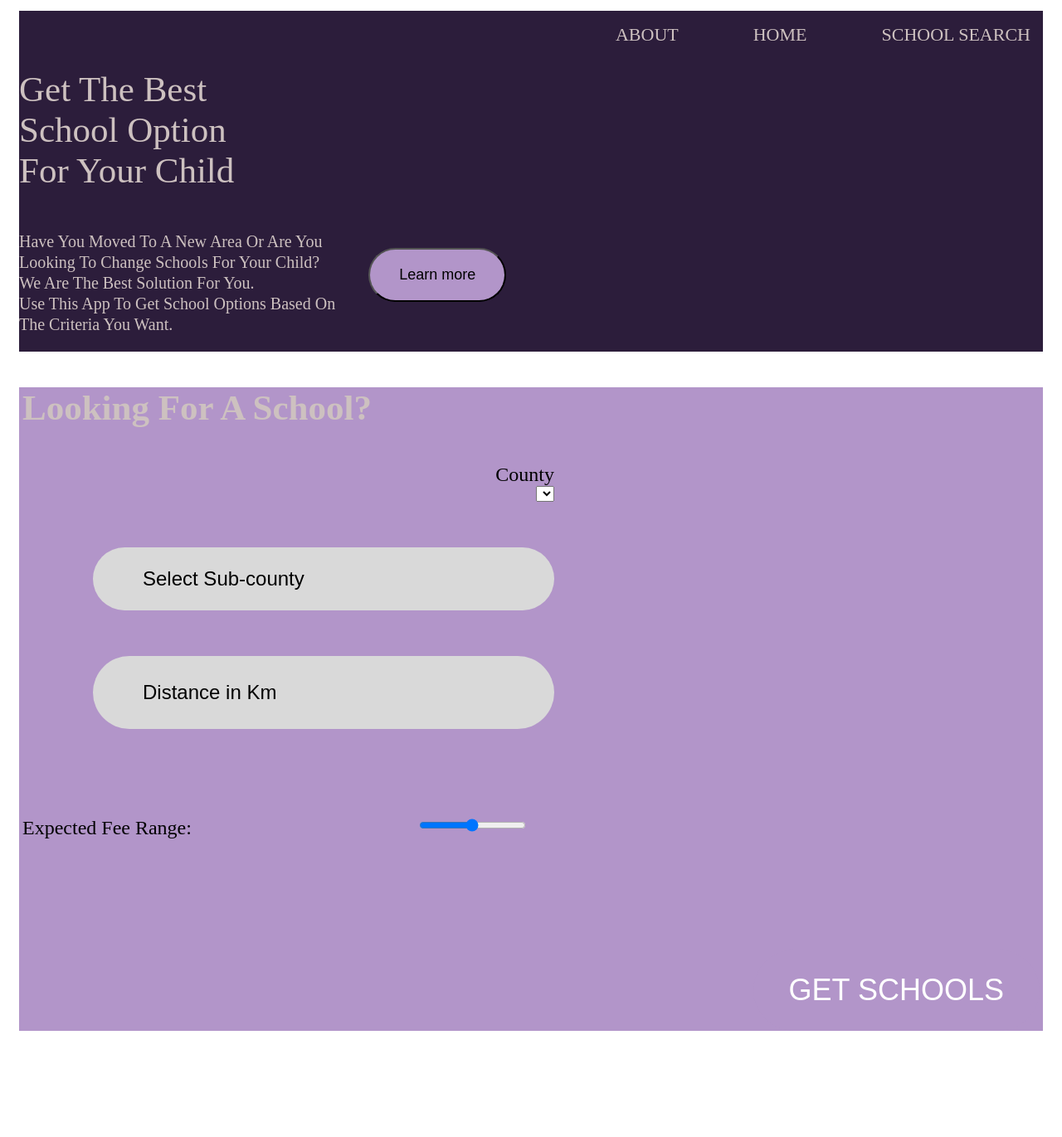
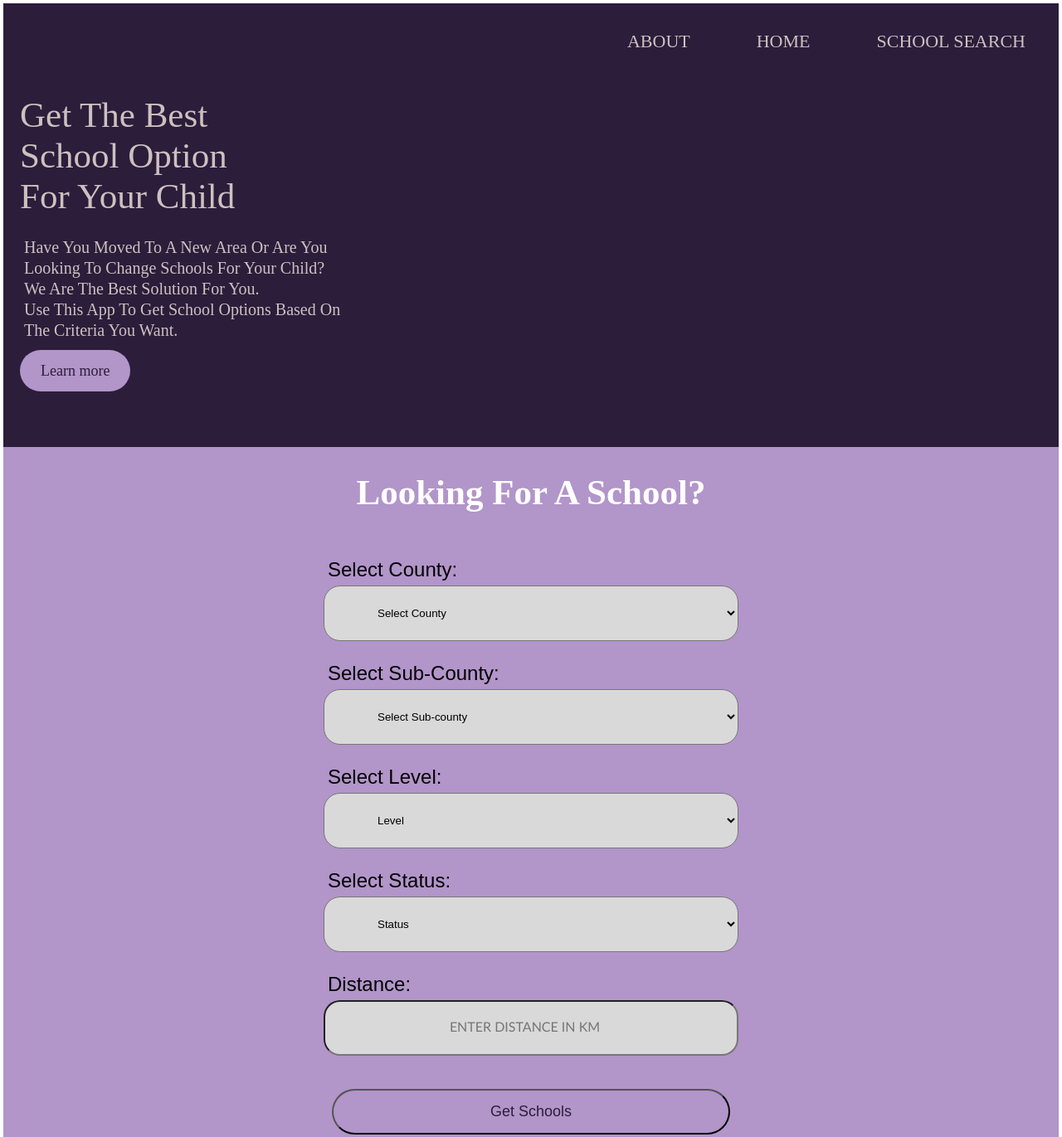
Before and after one commit to ElvineJoy/Primary-School-Recommendation, a website: page index.html in a window 1280 px wide. Shown: the top 1371 px of the page at 83% size. Before the commit the page ends 1256 px from the top, so only its background shows below. Drawn offline with Linux system fonts and the light colour scheme; no server answers; a web font is replaced by a local one.

Commit message:
Design achieved , ie html and css

```diff
--- a/index.html
+++ b/index.html
@@ -19,45 +19,61 @@
       </div>
     </nav>
 
-      <div class="section-1">
-        <h1>Get The Best<br>School Option <br>For Your Child</h1>
+    <div class= "section-1">
+      <h1>Get The Best<br>School Option <br>For Your Child</h1>
 
-          <p>Have you moved to a new area or are you <br>looking to change schools for your
-            child?<br> We are the best solution for you. <br/>
-            Use this app to get school options based on <br>the criteria you want.</p>
-        <div>
-        <div class="btn"> <button type="button" id="Learn-more" >Learn more</button>
-          </div>
-    </header>
+      <p>Have you moved to a new area or are you <br>looking to change schools for your
+        child?<br> We are the best solution for you. <br>
+        Use this app to get school options based on <br>the criteria you want.
+      </p>
+      <a href="#" class="button">Learn more</a>
+      </div>
 
-    <section class="search-schoOls">
+  </header>
+
+    <section class="search-schools">
           <div class="container">
             <h3>Looking For A School?</h3>
             <form id="form">
 
               <div class="form">
-                <label for="County" id="county-name">County</label>
+                <label for="county">Select County:</label>
                 <!-- Dropdown Options -->
                 <select name="county" id="county">
-                <option value="#"></option>
+                <option value="#">Select County</option>
                 </select>
-                </div>
 
-              <div class="form">
-                <labelSelect County</div>
-              <div class="div-12">Select Sub-county</div>
-              <div class="div-13">Distance in Km</div>
-            </div>
-            <div class="div-14">
-              <label for = "Fee range"> Expected Fee Range: </label>
-              <input type="range" id="Fee" min="0" max="1,000,000">
+                <label for="sub" id="sub">Select Sub-County:</label>
+                 <!-- Dropdown Options -->
+                 <select name="subcounty" id="subcounty">
+                  <option value="#">Select Sub-county</option>
+                  </select>
 
-            <div class="button" id="Search">GET SCHOOLS</div>
+                <label for="level">Select Level:</label>
+                  <!-- Dropdown Options -->
+                 <select name="level" id="level">
+                  <option value="#">Level</option>
+                  </select>
+
+                  <label for="status">Select Status:</label>
+                  <!-- Dropdown Options -->
+                  <select name="status" id="status">
+                   <option value="#">Status</option>
+                   </select>
+
+                   <label for ="Distance" id="Distance">Distance:</label>
+                  <!-- Dropdown Options -->
+                  <input type="number" name="distance" placeholder="Enter distance in KM">
+
+                   <input type="button" value="Get Schools">
+              </div>
+            </form>
           </div>
-        </div>
-      </div>
-    </div>
-    </div>
+
+          <div id="'result"></div>
+
+    </section>
+
     <script type="text/javascript" src="./index.js"></script>
     </main>
 
--- a/style/style.css
+++ b/style/style.css
@@ -1,20 +1,13 @@
 @import url('https://fonts.googleapis.com/css2?family=Aclonica&display=swap');
 
-*::after {
-  margin: 50px;
-  padding: 50px;
+*,*::before, *::after{
+  margin: 0;
+  padding: 0;
   box-sizing: border-box;
 }
 
 body, button, input, textarea {
   font-family: Aclonica, sans-serif;
-}
-
-header{
-  width:100%;
-  background-color: #2c1d3b;
-  overflow: hidden;
-  height: auto;
 }
 
 body{
@@ -23,22 +16,23 @@ body{
   font-size: 24px;
   background-color: #fff;
   font-weight: 400;
-    padding: 68px 0 25px;
-    padding: 5px 5px;
-    font: Aclonica;
+  padding: 4px 4px;
 }
 
-main {
-    margin-left: 10px;
-    margin-right: 10px;
+header{
+  width:100%;
+  background-color: #2c1d3b;
+  overflow: hidden;
+  height: auto;
+  margin: 0 auto;
 }
 
-nav {
+nav{
   width: 100%;
   position: relative;
   z-index: 50;
-    margin-bottom: 70px;
 }
+
 
 .nav-bar{
     display: flex;
@@ -46,7 +40,7 @@ nav {
     align-items: center;
     height: 5rem;
     float: right;
-    margin-top: 0px;
+    margin-top: 5px;
   }
 
 ul{
@@ -58,87 +52,59 @@ nav {
   a{
     color: #cdc1c0;
     text-decoration: none;
-    padding-left: 75px;
-    padding-right: 15px;
-    display: inline-block;
-    line-height: 1;
+    padding-left: 40px;
+    padding-right: 40px;
     font: 22px Aclonica;
-
   }
 
   .nav-bar a:hover{
     background-color: #b295c9;
   }
 
-  .div-3 {
-    display: flex;
-    margin-top: 138px;
-    width: 100%;
-    flex-direction: column;
-    align-items: start;
-    padding: 0 77px;
-  }
-
-  .section-1 h1 {
+h1 {
     text-overflow: ellipsis;
     white-space: nowrap;
-    margin-top: 20px;
     font: 43px Aclonica;
     text-wrap: wrap;
     color: #cdc1c0;
+    padding: 10px;
+    margin-top: 40px;
   }
 
-  .paragraph {
-    color: #cdc1c0;
-    font-family: Aclonica, sans-serif;
-    margin-top: 0px;
-
-  }
 
   p {
     color: #cdc1c0;
     text-align: left;
-    float: left;
     line-height: 25px;
     font-family: Aclonica;
     text-transform: capitalize;
     font-size: smaller;
-    max-width: 100%;
+    padding: 15px;
+    margin-bottom: 5px;
   }
 
-  button {
-    font-family: Aclonica, sans-serif;
+  a.button , input[type="button"]{
     font-size: large;
-    border-radius: 45px;
+    border-radius: 35px;
     background-color: #b295c9;
     text-align: center;
     justify-content: center;
-    padding: 20px 35px;
-    display: inline-block;
+    padding: 15px 25px;
     margin: 40px;
-
+    color: #2c1d3b;
+    margin: 10px;
   }
 
-  .btn {
-    display: inline-block;
-    position: absolute;
-  }
-button:hover {
+button:hover, .button:hover{
   background-color: beige;
 }
 
-.section-2 {
-    border-radius: 73px;
-    mix-blend-mode: soft-light;
-    /* background-color: #856577; */
-    align-self: stretch;
-    display: flex;
-    margin-top: 41px;
-    align-items: center;
-    font-size: 38px;
-    text-align: center;
-    justify-content: center;
-    padding: 40px 60px;
+.section-1 {
+    margin-top: 30px;
+    padding: 30px 10px;
+    margin-bottom: 50px;
+    position: relative;
+    width: 100%;
   }
 
   .container {
@@ -153,114 +119,55 @@ button:hover {
   }
 
   h3 {
-    color: #cdc1c0;
+    color: #ffff;
     font-size: 43px;
-    position: relative;
+    padding: 30px;
+    text-align: center;
+  }
 
-
-  }
-  .div-8 {
+  #form {
     display: flex;
-    width: 973px;
     max-width: 100%;
     flex-direction: column;
   }
   .form {
-    align-self: end;
+    align-self: center;
     display: flex;
-    width: 641px;
-    max-width: 100%;
+    width: 100%;
+    max-width: 500px;
     flex-direction: column;
-    align-items: end;
-  }
-  .div-10 {
-    color: #fff;
-    leading-trim: both;
-    text-edge: cap;
-    align-self: stretch;
-    font: 40px Aclonica, sans-serif;
+    margin-top: 0px;
   }
 
-  .div-11 {
-    font-family: Bona Nova, sans-serif;
-    border-radius: 60px;
+select, input {
+    font-family: Aclonica, sans-serif;
     background-color: #d9d9d9;
-    margin-top: 128px;
-    width: 436px;
-    max-width: 100%;
-    align-items: center;
-    justify-content: center;
-    padding: 22px 60px;
+    justify-content: left;
+    padding: 24px 60px;
+    border-radius: 20px;
   }
 
-  .div-12 {
-    font-family: Bona Nova, sans-serif;
-    border-radius: 60px;
-    background-color: #d9d9d9;
-    margin-top: 55px;
+  label {
+    font-family: Aclonica, sans-serif;
+    margin-top: 20px;
+    max-width: 100%;
     justify-content: center;
-    padding: 24px 60px;
+    padding: 5px;
   }
 
-  .div-13 {
-    font-family: Bona Nova, sans-serif;
-    border-radius: 60px;
-    background-color: #d9d9d9;
-    margin-top: 55px;
-    width: 436px;
-    max-width: 100%;
-    align-items: center;
-    justify-content: center;
-    padding: 30px 60px;
+  ::placeholder{
+    text-align: center;
+    font-size: larger;
+    font-family: 'Gill Sans', 'Gill Sans MT';
+    text-transform: uppercase;
   }
 
-  .div-14 {
-    display: flex;
-    margin-top: 106px;
-    align-items: start;
-    gap: 20px;
-    justify-content: space-between;
+option{
+  padding: 5px 5px;
+  font-size: larger;
+  color: #cdc1c0;
 }
 
-  .div-15 {
-    font-family: Bona Nova, sans-serif;
-    border-radius: 60px;
-    background-color: #d9d9d9;
-    justify-content: center;
-    padding: 24px 60px;
+input[type="button"] {
+  margin-top: 40px;
 }
-
-  .div-16 {
-    display: flex;
-    flex-direction: column;
-    justify-content: center;
-  }
-  .div-17 {
-    font-family: Bona Nova, sans-serif;
-    border-radius: 60px;
-    background-color: #d9d9d9;
-    justify-content: center;
-    padding: 28px 16px;
-  }
-  .div-18 {
-    display: flex;
-    flex-direction: column;
-    justify-content: center;
-  }
-  .div-19 {
-    font-family: Bona Nova, sans-serif;
-    border-radius: 60px;
-    background-color: #d9d9d9;
-    justify-content: center;
-    padding: 28px 12px;
-  }
-  #Search {
-    border-radius: 70px;
-    align-self: center;
-    margin-top: 160px;
-    color: #fff;
-    justify-content: center;
-    padding: 28px 43px;
-    background-color: #b295c9;
-    font: 36px Aclonica, sans-serif;
-  }
```
Lines whose indentation alone changed are shown as unchanged.
